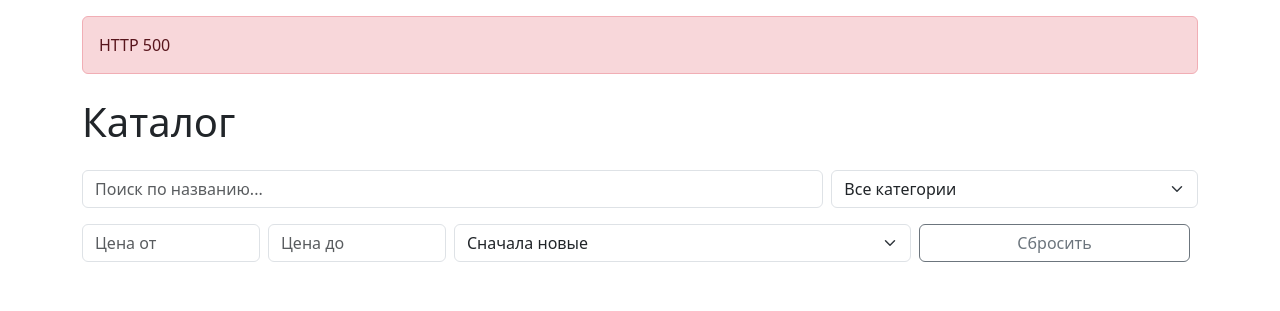
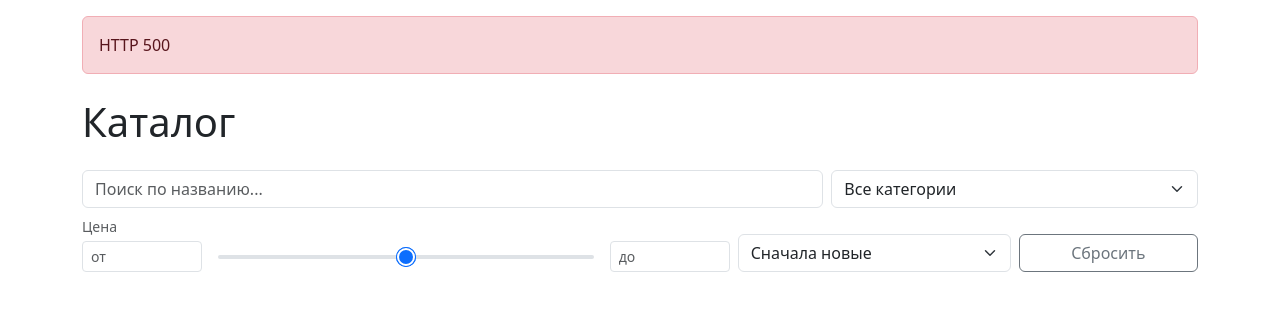
Before and after one commit to fant1es/internet_market, a FastAPI app: page / in a window 1280 px wide. Shown: the part 56-367 px from the top of the page. Run offline with FastAPI, Linux system fonts and the light colour scheme; data that the repository does not hold is empty; parts of the project's set-up code (start-up, migrations or seed data) failed here and were passed over.

Commit message:
Add slider on the page

```diff
--- /dev/null
+++ b/app/static/css/catalog.css
@@ -0,0 +1,22 @@
+.range-dual { position: relative; height: 24px; }
+  .range-track, .range-fill { position: absolute; top: 10px; height: 4px; border-radius: 2px; }
+  .range-track { left: 0; right: 0; background: #dee2e6; }
+  .range-fill { background: #0d6efd; }
+  .range-dual input[type=range] {
+    position: absolute; left: 0; top: 0; width: 100%; height: 24px; margin: 0;
+    background: none; pointer-events: none;
+    -webkit-appearance: none; appearance: none;
+  }
+  /* сам ползунок снова ловит мышь, а дорожка нет, поэтому два слайдера не мешают друг другу */
+  .range-dual input[type=range]::-webkit-slider-thumb {
+    -webkit-appearance: none; pointer-events: all; cursor: pointer;
+    width: 18px; height: 18px; border-radius: 50%;
+    background: #0d6efd; border: 2px solid #fff; box-shadow: 0 0 0 1px #0d6efd;
+  }
+  .range-dual input[type=range]::-moz-range-thumb {
+    pointer-events: all; cursor: pointer;
+    width: 14px; height: 14px; border-radius: 50%;
+    background: #0d6efd; border: 2px solid #fff; box-shadow: 0 0 0 1px #0d6efd;
+  }
+  .range-dual input[type=range]::-webkit-slider-runnable-track { background: transparent; }
+  .range-dual input[type=range]::-moz-range-track { background: transparent; }
--- a/app/static/js/catalog.js
+++ b/app/static/js/catalog.js
@@ -6,12 +6,97 @@
 
 const minPriceInput = document.getElementById("min-price");
 const maxPriceInput = document.getElementById("max-price");
+const rangeMin = document.getElementById("range-min");
+const rangeMax = document.getElementById("range-max");
+const rangeFill = document.getElementById("range-fill");
+const priceLabel = document.getElementById("price-label");
 const sortSelect = document.getElementById("sort-select");
 const resetBtn = document.getElementById("reset-filters");
 const productsGrid = document.getElementById("products-grid");
 const pagination = document.getElementById("pagination");
 const searchInput = document.getElementById("search-input");
 const categorySelect = document.getElementById("category-select");
+
+// Границы слайдера
+let bounds = { min: 0, max: 0 };
+
+// Перерисовывает синюю полосу между ползунками и подпись
+function updateSlider() {
+    const lo = Number(rangeMin.value);
+    const hi = Number(rangeMax.value);
+    const span = bounds.max - bounds.min || 1;
+
+    rangeFill.style.left = ((lo - bounds.min) / span) * 100 + "%";
+    rangeFill.style.width = ((hi - lo) / span) * 100 + "%";
+    priceLabel.textContent = `${lo} — ${hi} BYN`;
+
+    // Если оба ползунка в одной точке, наверх выводим тот, который можно сдвинуть "наружу",
+    // иначе один из них будет невозможно схватить
+    rangeMin.style.zIndex = lo > (bounds.min + bounds.max) / 2 ? 3 : 1;
+}
+
+// Границы зависят от категории - выбор цены при этом сбрасывается
+async function loadPriceBounds() {
+    const params = new URLSearchParams();
+    if (state.category) params.set("category", state.category);
+
+    try {
+        const data = await api(`/products/price-range?${params}`);
+        const empty = data.price_min === null;
+        bounds = empty
+            ? { min: 0, max: 0 }
+            : { min: Math.floor(Number(data.price_min)), max: Math.ceil(Number(data.price_max)) };
+
+        for (const r of [rangeMin, rangeMax]) {
+            r.min = bounds.min;
+            r.max = bounds.max;
+            r.step = 1;
+            r.disabled = empty;
+        }
+        rangeMin.value = bounds.min;
+        rangeMax.value = bounds.max;
+
+        state.minPrice = "";
+        state.maxPrice = "";
+        minPriceInput.value = "";
+        maxPriceInput.value = "";
+        minPriceInput.placeholder = `от ${bounds.min}`;
+        maxPriceInput.placeholder = `до ${bounds.max}`;
+        updateSlider();
+    }
+    catch (err) {
+        showAlert(errorText(err));
+    }
+}
+
+const reloadFromFirstPage = debounce(() => {
+    state.page = 1;
+    loadProducts();
+});
+
+function onSlide(e) {
+    let lo = Number(rangeMin.value);
+    let hi = Number(rangeMax.value);
+
+    // Ползунки не должны перескакивать друг через друга
+    if (lo > hi) {
+        if (e.target === rangeMin) lo = hi; else hi = lo;
+        rangeMin.value = lo;
+        rangeMax.value = hi;
+    }
+
+    // Если ползунок стоит на краю, фильтр по этой стороне не нужен
+    state.minPrice = lo > bounds.min ? String(lo) : "";
+    state.maxPrice = hi < bounds.max ? String(hi) : "";
+    minPriceInput.value = state.minPrice;
+    maxPriceInput.value = state.maxPrice;
+
+    updateSlider();
+    reloadFromFirstPage();
+}
+
+rangeMin.addEventListener("input", onSlide);
+rangeMax.addEventListener("input", onSlide);
 
 function renderProducts(items) {
     if (items.length === 0) {
@@ -87,6 +172,12 @@
     state.minPrice = minPriceInput.value.trim();
     state.maxPrice = maxPriceInput.value.trim();
     state.page = 1;
+
+    // подтягиваем ползунки (браузер сам ограничит значение границами min/max)
+    rangeMin.value = state.minPrice !== "" ? state.minPrice : bounds.min;
+    rangeMax.value = state.maxPrice !== "" ? state.maxPrice : bounds.max;
+    updateSlider();
+
     if (priceRangeValid()) loadProducts();
 });
 minPriceInput.addEventListener("input", onPriceChange);
@@ -98,15 +189,13 @@
     loadProducts();
 });
 
-resetBtn.addEventListener("click", () => {
-    // Запись всех данных из DEFAULT_STATE в state
+resetBtn.addEventListener("click", async () => {
     Object.assign(state, DEFAULT_STATE);
     searchInput.value = "";
     categorySelect.value = "";
-    minPriceInput.value = "";
-    maxPriceInput.value = "";
     sortSelect.value = DEFAULT_STATE.sort;
     priceRangeValid();
+    await loadPriceBounds();
     loadProducts();
 });
 
@@ -129,9 +218,10 @@
     loadProducts();
 }));
 
-categorySelect.addEventListener("change", () => {
+categorySelect.addEventListener("change", async () => {
     state.category = categorySelect.value;
     state.page = 1;
+    await loadPriceBounds();   // сбрасывает minPrice/maxPrice
     loadProducts();
 });
 
@@ -145,4 +235,5 @@
 });
 
 loadCategories();
+loadPriceBounds();
 loadProducts();
--- a/app/templates/base.html
+++ b/app/templates/base.html
@@ -1,6 +1,7 @@
 <!doctype html>
 <html lang="ru">
 <head>
+  {% block head %}{% endblock %}
   <meta charset="utf-8">
   <meta name="viewport" content="width=device-width, initial-scale=1">
   <title>{% block title %}Магазин{% endblock %}</title>
--- a/app/templates/index.html
+++ b/app/templates/index.html
@@ -1,11 +1,13 @@
 {% extends "base.html" %}
-
+{% block head %}
+  <link rel="stylesheet" href="../static/css/catalog.css">
+{% endblock %}
 {% block title %}Каталог{% endblock %}
 
 {% block content %}
   <h1 class="mb-4">Каталог</h1>
 
-  <div class="row g-2 mb-4">
+<div class="row g-2 mb-2">
   <div class="col-md-8">
     <input type="search" id="search-input" class="form-control" placeholder="Поиск по названию...">
   </div>
@@ -14,23 +16,36 @@
       <option value="">Все категории</option>
     </select>
   </div>
-    <div class="row g-2 mb-4">
-      <div class="col-6 col-md-2">
-        <input type="number" id="min-price" class="form-control" placeholder="Цена от" min="0" step="0.01">
 </div>
-      <div class="col-6 col-md-2">
-        <input type="number" id="max-price" class="form-control" placeholder="Цена до" min="0" step="0.01">
+
+<div class="row g-2 mb-4 align-items-end">
+  <div class="col-12 col-lg-7">
+    <div class="d-flex justify-content-between small text-muted mb-1">
+      <span>Цена</span><span id="price-label"></span>
     </div>
-      <div class="col-md-5">
+    <div class="d-flex align-items-center gap-3">
+      <input type="number" id="min-price" class="form-control form-control-sm"
+             style="width: 7.5rem" placeholder="от" min="0" step="0.01">
+      <div class="range-dual flex-grow-1">
+        <div class="range-track"></div>
+        <div class="range-fill" id="range-fill"></div>
+        <input type="range" id="range-min">
+        <input type="range" id="range-max">
+      </div>
+      <input type="number" id="max-price" class="form-control form-control-sm"
+             style="width: 7.5rem" placeholder="до" min="0" step="0.01">
+    </div>
+  </div>
+
+  <div class="col-8 col-lg-3">
     <select id="sort-select" class="form-select">
       <option value="newest">Сначала новые</option>
       <option value="price_asc">Сначала дешёвые</option>
       <option value="price_desc">Сначала дорогие</option>
     </select>
   </div>
-      <div class="col-md-3">
+  <div class="col-4 col-lg-2">
     <button type="button" id="reset-filters" class="btn btn-outline-secondary w-100">Сбросить</button>
-      </div>
   </div>
 </div>
 
```
Lines whose indentation alone changed are shown as unchanged.
